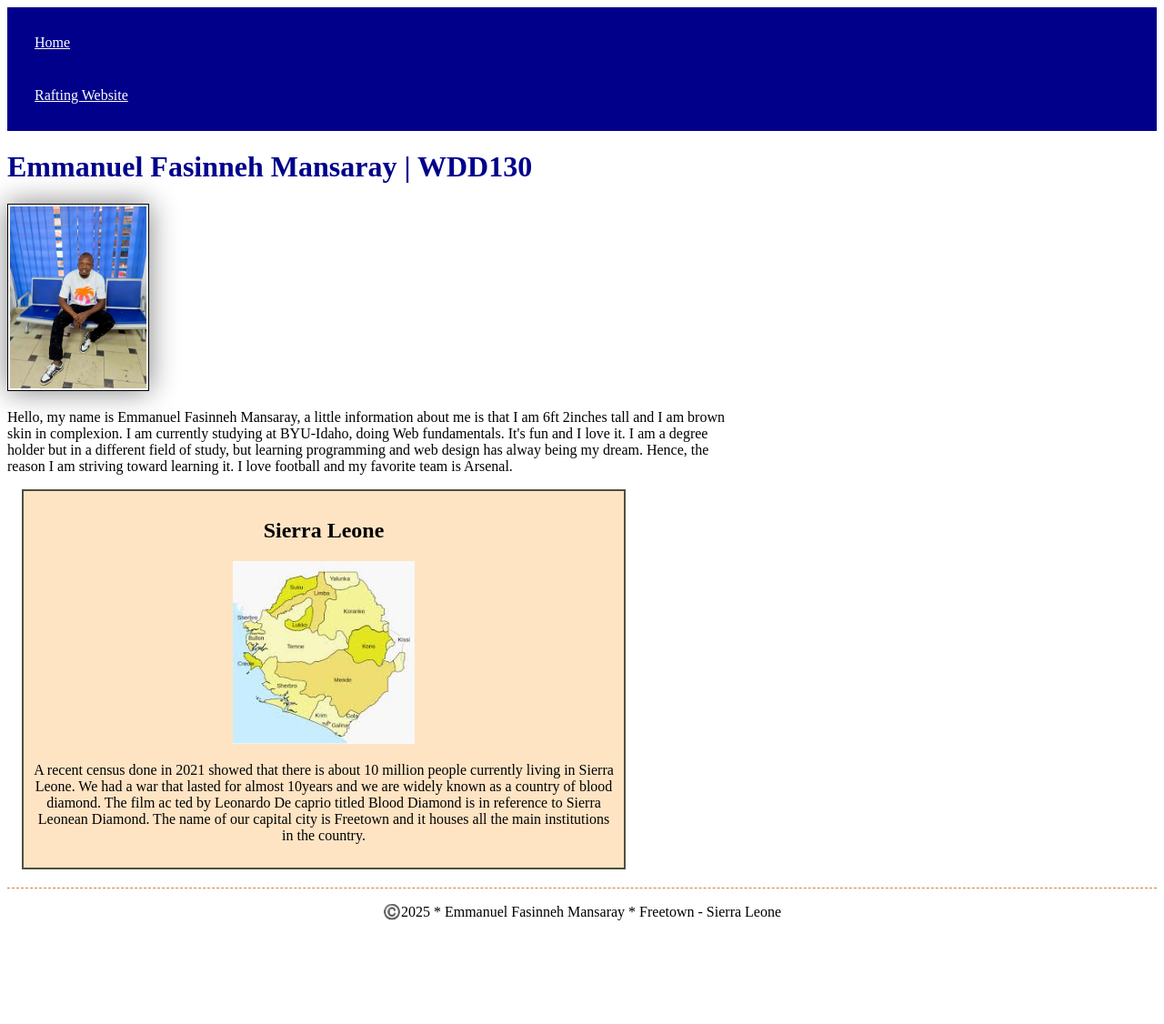
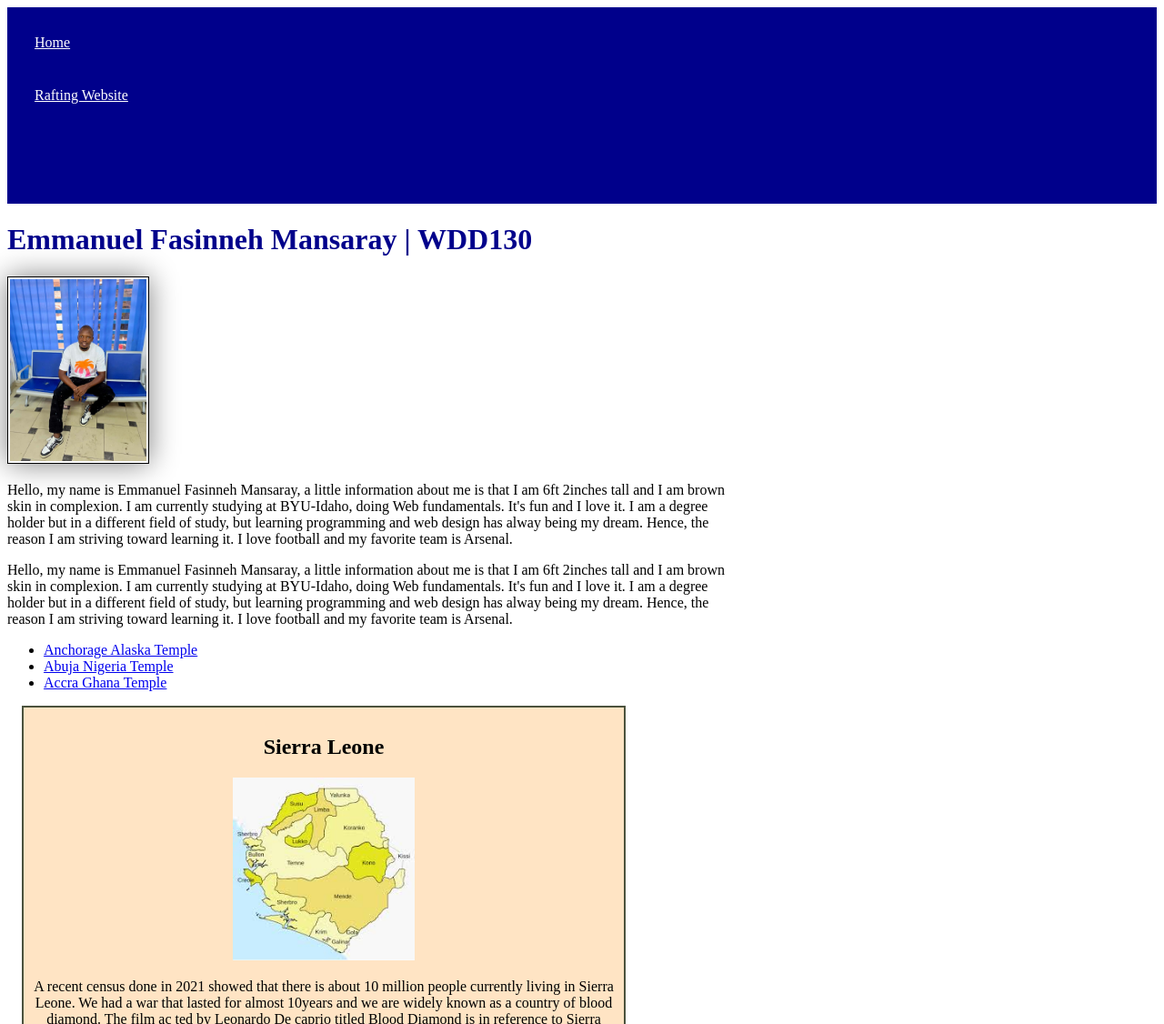
Before and after one commit to emmans-byu/wdd130, a plain HTML site: page index.html in a window 1280 px wide. Shown: the top 1126 px of the page at 91% size. Before the commit the page ends 1028 px from the top, so only its background shows below. Drawn offline with Linux system fonts and the light colour scheme.

Commit message:
updated homepage with profile pic floated to the right Added links to about temples

```diff
--- a/index.html
+++ b/index.html
@@ -15,6 +15,8 @@
         <nav>
             <a href="#">Home</a>
             <a href="wwr/">Rafting Website</a>
+            <a href="http://linkedin.com"></a>
+            <a href="http://facebook.com"></a>
         </nav>
     </header>
     <main>
@@ -25,9 +27,25 @@
             I am currently studying at BYU-Idaho, doing Web fundamentals. It's fun and I love it.
             I am a degree holder but in a different field of study, but learning programming and web design has alway
             being my dream. Hence, the reason I am striving toward learning it.
-            I love football and my favorite team is Arsenal.</p>
+            I love football and my favorite team is Arsenal.
+        </p>
+         <p>Hello, my name is Emmanuel Fasinneh Mansaray, a little information about me is that I am 6ft 2inches tall and
+            I am brown skin in complexion.
+            I am currently studying at BYU-Idaho, doing Web fundamentals. It's fun and I love it.
+            I am a degree holder but in a different field of study, but learning programming and web design has alway
+            being my dream. Hence, the reason I am striving toward learning it.
+            I love football and my favorite team is Arsenal.
+        </p>
+        <ul class="box">
+            <li><a href="https://www.churchofjesuschrist.org/temples/details/anchorage-alaska-temple?lang=eng"
+                    target="_blank">Anchorage Alaska Temple</a></li>
+            <li><a href="https://www.churchofjesuschrist.org/temples/details/abuja-nigeria-temple?lang=eng"
+                    target="_blank">Abuja Nigeria Temple</a></li>
+            <li><a href="https://www.churchofjesuschrist.org/temples/details/accra-ghana-temple?lang=eng"
+                    target="_blank">Accra Ghana Temple</a></li>
+        </ul>
     </main>
-    <aside>
+    <aside class="box">
         <h2> Sierra Leone </h2>
         <img src="images/slmap.jpeg" alt="A Sierra Leone map" width="150" height="200">
         <p> A recent census done in 2021 showed that there is about 10 million people currently living in Sierra Leone.
```
